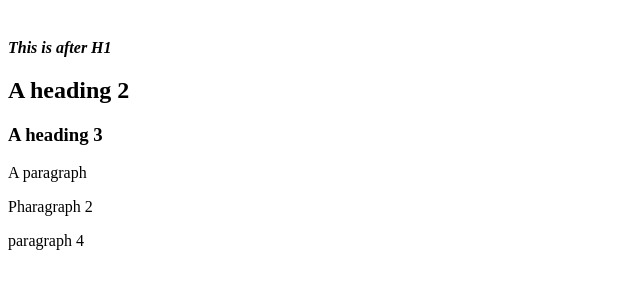
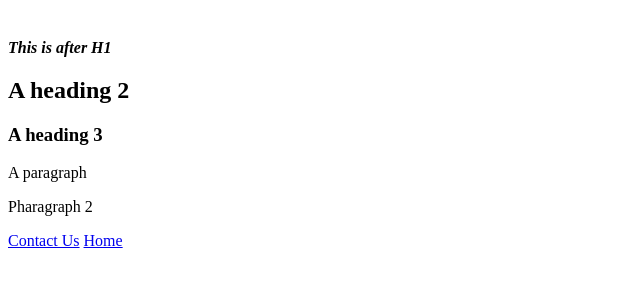
Before and after one commit to kteresc2/assignment-1, a plain HTML site: page index.html in a window 1280 px wide. Shown: the part 59-348 px from the top of the page, without its empty margins (0-640 px from the left). Drawn offline with Linux system fonts and the light colour scheme.

Commit message:
changes 910

```diff
--- a/index.html
+++ b/index.html
@@ -11,6 +11,8 @@
     <h3>A heading 3</h3>
     <p>A paragraph</p>
     <p>Pharagraph 2</p>
-    paragraph 4
+    <a href="contact.html">Contact Us</a>
+
+    <a href="index.html">Home</a>
 </body>
 </html>
```
